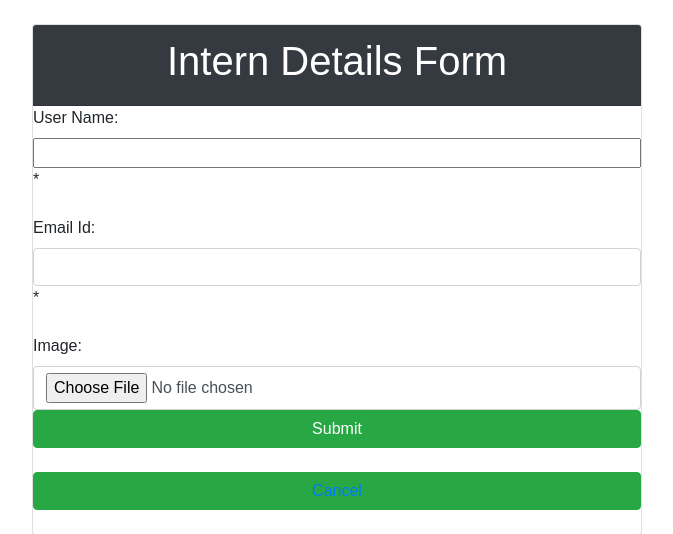
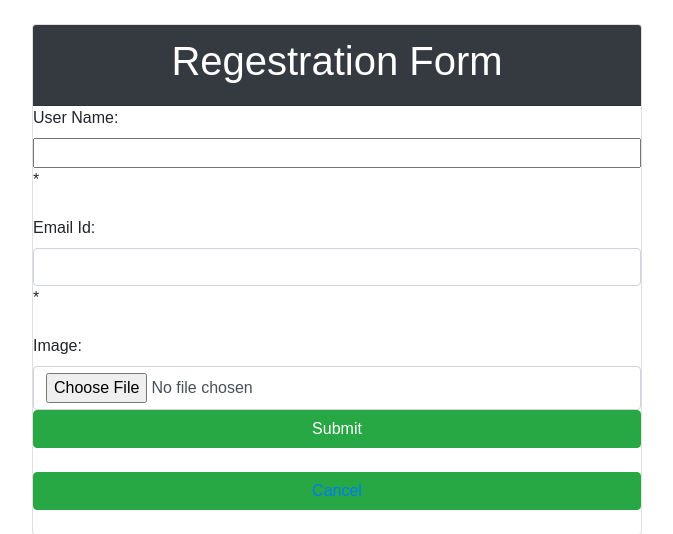
Before and after one commit to Hjain08/OBS, a PHP site: page / in a window 1280 px wide. Shown: the part 114-648 px from the top of the page, without its empty margins (303-976 px from the left). Run offline with PHP 8.4, Linux system fonts and the light colour scheme; some libraries are stand-ins or nearby versions.

Commit message:
Update index.php

```diff
--- a/index.php
+++ b/index.php
@@ -101,7 +101,7 @@
 
           <div class="card-header bg-dark">
 
-            <h1 class="text-white text-center">Intern Details Form</h1>
+            <h1 class="text-white text-center">Regestration Form</h1>
           </div>
 
 
```
